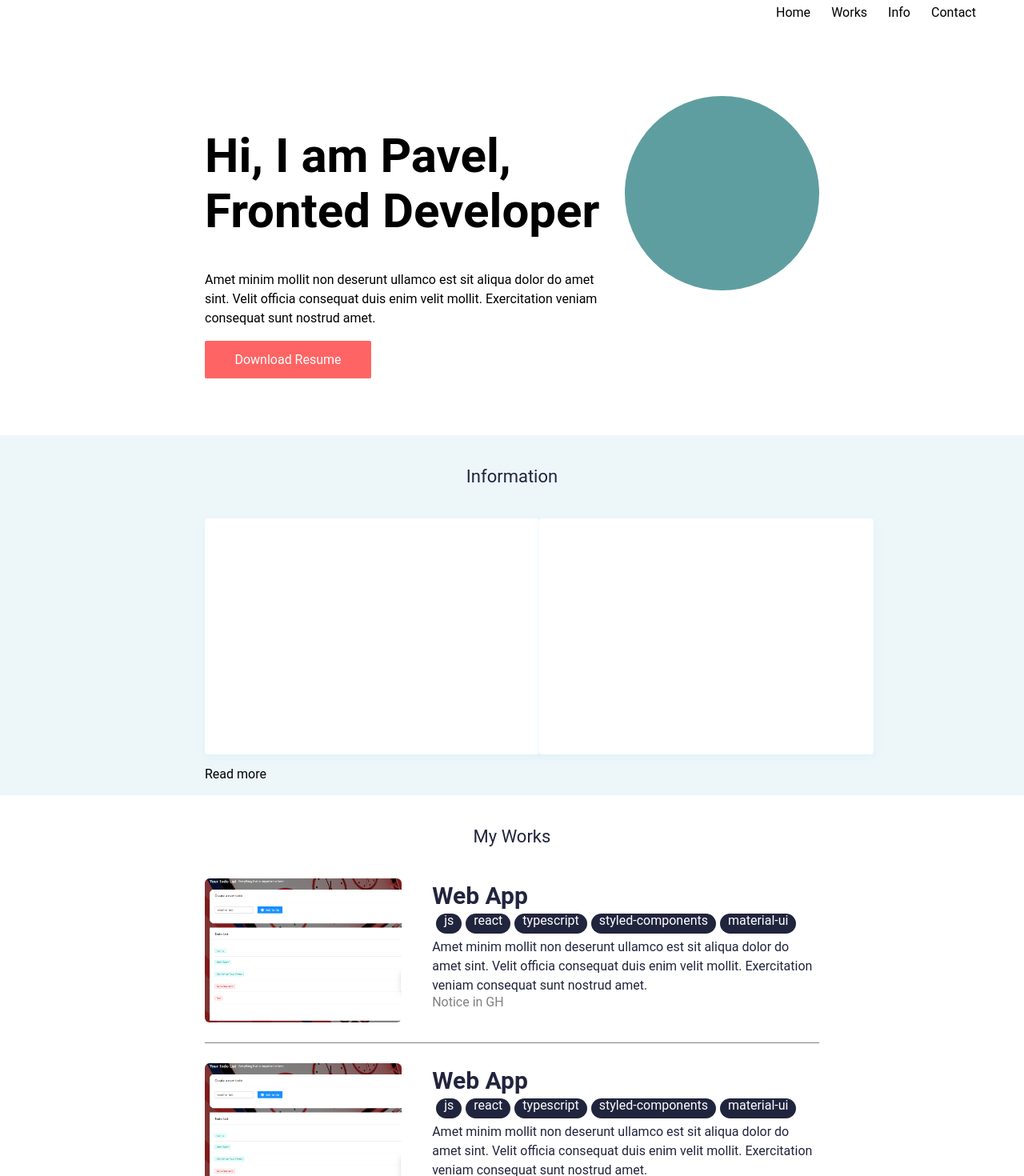
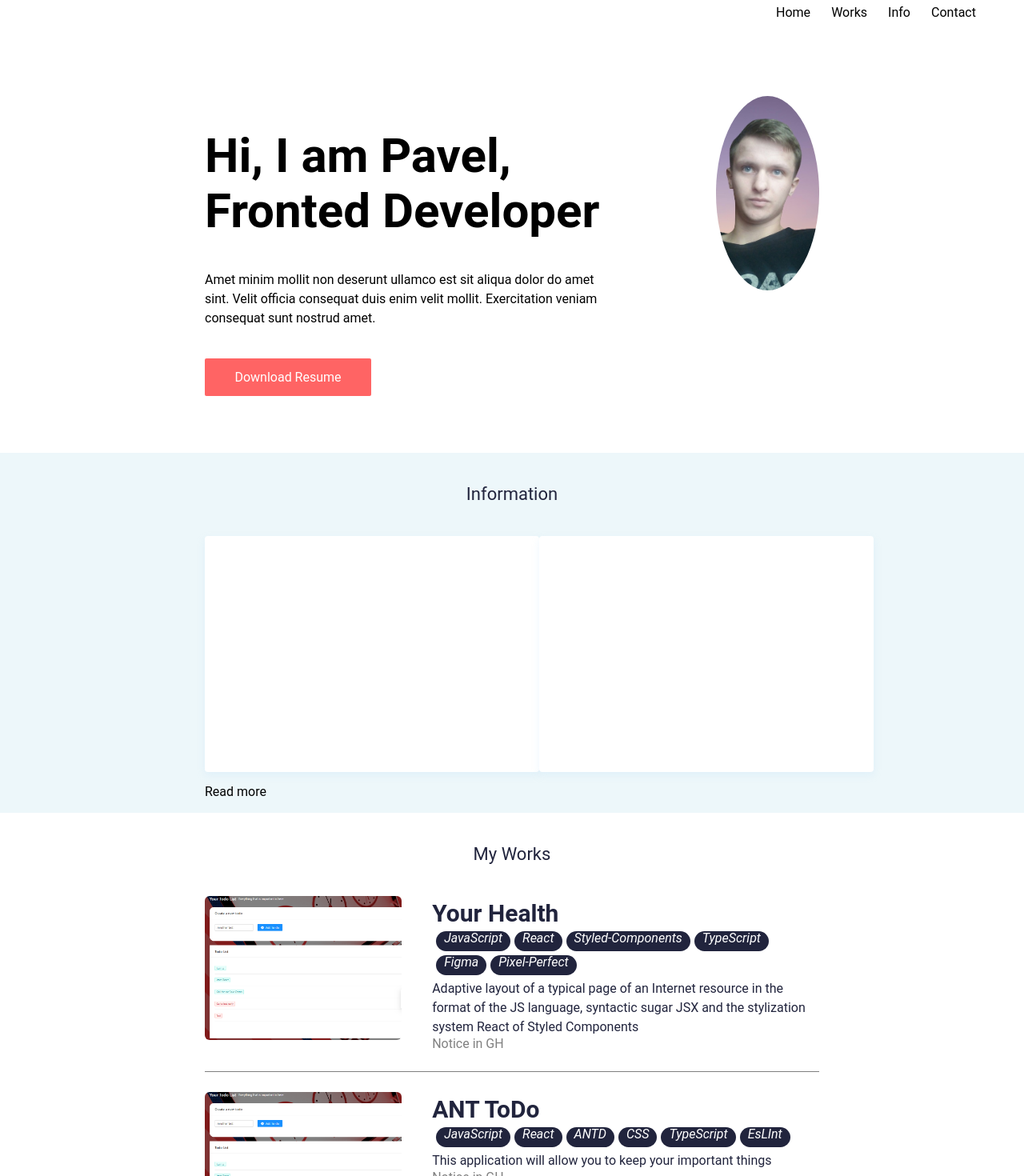
Before and after one commit to Pavel-Parkhomenko/Portfolio-Site, a React (Create React App) app: page / in a window 1280 px wide. Shown: the part 20-1490 px from the top of the page at 80% size. Built offline with nearby package versions, Linux system fonts and the light colour scheme.

Commit message:
feat: update works data

```diff
--- a/src/components/Header/styled.js
+++ b/src/components/Header/styled.js
@@ -1,14 +1,20 @@
 import styled from 'styled-components'
+import avatar from '../../assets/img/avatar.jpg'
 
 export const Container = styled.div`
   display: flex;
   flex-direction: row;
   justify-content: space-between;
+
+  @media (max-width: 568px) {
+    flex-direction: column-reverse;
+  }
 `
 
 export const Title = styled.h1`
   font-size: ${({ theme }) => theme.fontSizes[7] + 4}px;
-  width: 506px;
+  max-width: 80%;
+  width: 100%;
 `
 
 export const SubTitle = styled.p`
@@ -16,14 +22,17 @@ export const SubTitle = styled.p`
   font-weight: 400;
   font-size: ${({ theme }) => theme.fontSizes[1] + 2}px;
   line-height: 24px;
-  width: 497px;
+  max-width: 80%;
+  width: 100%;
+  margin-bottom: 38px;
 `
 
 export const Avatar = styled.div`
   border-radius: 50%;
   width: 243px;
   height: 243px;
-  background-color: cadetblue;
+  background: url(${avatar}) 50%;
+  background-size: cover;
 `
 
 export const Button = styled.button`
--- a/src/components/WorkCard/index.jsx
+++ b/src/components/WorkCard/index.jsx
@@ -8,13 +8,12 @@ import {
 export default function WorkCard({
   title,
   stack,
-  img,
   summary,
   linkGH,
 }) {
   return (
     <Container>
-      <ImgStyled img={img} />
+      <ImgStyled img={title} />
       <TextContainer>
         <Title>{ title }</Title>
         <div>
--- a/src/components/WorkCard/styled.js
+++ b/src/components/WorkCard/styled.js
@@ -37,6 +37,7 @@ export const Title = styled.h3`
 `
 
 export const StackItem = styled.div`
+  font-style: italic;
   display: inline-block;
   text-align: center;
   width: auto;
--- /dev/null
+++ b/src/mocks/datas.js
@@ -0,0 +1,7 @@
+export const headerTitle = 'Hi, I am Pavel, Fronted Developer'
+
+export const headerSubTitle = `Amet minim mollit non deserunt ullamco est sit
+  aliqua dolor do amet sint. Velit officia consequat duis enim velit mollit.
+  Exercitation veniam consequat sunt nostrud amet.`
+
+export const buttonText = 'Download Resume'
--- a/src/mocks/index.js
+++ b/src/mocks/index.js
@@ -1,50 +1,7 @@
-export const headerTitle = 'Hi, I am Pavel, Fronted Developer'
-
-export const headerSubTitle = `Amet minim mollit non deserunt ullamco est sit
-  aliqua dolor do amet sint. Velit officia consequat duis enim velit mollit.
-  Exercitation veniam consequat sunt nostrud amet.`
-
-export const buttonText = 'Download Resume'
-
-export const worksData = [
-  {
-    id: 1,
-    title: 'Web App',
-    stack: ['js', 'react', 'typescript', 'styled-components', 'material-ui'],
-    img: '../../assets/projects/todo-antd-desktop.png',
-    summary: `Amet minim mollit non deserunt ullamco est sit
-      aliqua dolor do amet sint. Velit officia consequat duis enim velit mollit.
-      Exercitation veniam consequat sunt nostrud amet.`,
-    linkGH: 'https://github.com/Pavel-Parkhomenko/Markup-Task',
-  },
-  {
-    id: 2,
-    title: 'Web App',
-    stack: ['js', 'react', 'typescript', 'styled-components', 'material-ui'],
-    img: '../../assets/projects/todo-antd-desktop.png',
-    summary: `Amet minim mollit non deserunt ullamco est sit
-      aliqua dolor do amet sint. Velit officia consequat duis enim velit mollit.
-      Exercitation veniam consequat sunt nostrud amet.`,
-    linkGH: 'https://github.com/Pavel-Parkhomenko/Markup-Task',
-  },
-  {
-    id: 3,
-    title: 'Web App',
-    stack: ['js', 'react', 'typescript', 'styled-components', 'material-ui'],
-    img: '../../assets/projects/todo-antd-desktop.png',
-    summary: `Amet minim mollit non deserunt ullamco est sit
-      aliqua dolor do amet sint. Velit officia consequat duis enim velit mollit.
-      Exercitation veniam consequat sunt nostrud amet.`,
-    linkGH: 'https://github.com/Pavel-Parkhomenko/Markup-Task',
-  },
-  {
-    id: 4,
-    title: 'Web App',
-    stack: ['js', 'react', 'typescript', 'styled-components', 'material-ui'],
-    img: '../../assets/projects/todo-antd-desktop.png',
-    summary: `Amet minim mollit non deserunt ullamco est sit
-      aliqua dolor do amet sint. Velit officia consequat duis enim velit mollit.
-      Exercitation veniam consequat sunt nostrud amet.`,
-    linkGH: 'https://github.com/Pavel-Parkhomenko/Markup-Task',
-  },
-]
+// eslint-disable-next-line import/named
+export { dataWorks } from './projects'
+export {
+  headerSubTitle,
+  headerTitle,
+  buttonText,
+} from './datas'
--- /dev/null
+++ b/src/mocks/projects.js
@@ -0,0 +1,53 @@
+// eslint-disable-next-line import/prefer-default-export
+export const dataWorks = [
+  {
+    id: 1,
+    title: 'Your Health',
+    stack: ['JavaScript', 'React', 'Styled-Components', 'TypeScript', 'Figma', 'Pixel-Perfect'],
+    summary: `Adaptive layout of a typical page of an Internet resource in the format of the JS language,
+      syntactic sugar JSX and the stylization system React of Styled Components`,
+    linkGH: 'https://pavel-parkhomenko.github.io/Markup-Task/',
+  },
+  {
+    id: 2,
+    title: 'ANT ToDo',
+    stack: ['JavaScript', 'React', 'ANTD', 'CSS', 'TypeScript', 'EsLInt'],
+    summary: 'This application will allow you to keep your important things',
+    linkGH: 'https://github.com/Pavel-Parkhomenko/ANT-ToDo',
+  },
+  {
+    id: 3,
+    title: 'Drawing Machine',
+    stack: ['React', 'Javascript', 'Formik', 'SCSS', 'react-canvas-draw'],
+    summary: 'Drawing apps with lots of brush and canvas settings',
+    linkGH: 'https://github.com/Pavel-Parkhomenko/Drawing-Machine',
+  },
+  {
+    id: 4,
+    title: 'Weather App',
+    stack: ['JavaScript', 'TypeScript', 'React', 'Styled-Components', 'Craco', 'Redux/Thunk/Persist',
+      'React-Select', 'react-google-calendar-api', 'Normalize', 'EsLint/Prettier'],
+    summary: `An application that displays the weather in populated areas with
+      additional visualization. At the first stage, the user's
+      location is determined automatically.`,
+    linkGH: 'https://github.com/Pavel-Parkhomenko/Weather-API',
+  },
+  {
+    id: 5,
+    title: 'Weather App',
+    stack: ['JavaScript', 'TypeScript', 'React', 'Styled-Components',
+      'EsLint/Prettier', 'NPM', 'Rollup', 'StoryBook'],
+    summary: `AToast Javascript library, for presenting non-blocking notifications.
+      It is extensible and customizable`,
+    linkGH: 'https://github.com/Pavel-Parkhomenko/Toast-Lib',
+  },
+  {
+    id: 6,
+    title: 'Expression Calculator',
+    stack: ['JavaScript', 'React', 'Styled-Components', 'Redux Toolkit',
+      'EsLint/Prettier', 'Yarn', 'Webpack'],
+    summary: `The application provides basic arithmetic operations,
+      an expression builder and a complete history of all expressions.`,
+    linkGH: 'https://github.com/Pavel-Parkhomenko/Expression-Calculator',
+  },
+]
--- a/src/pages/Home/index.jsx
+++ b/src/pages/Home/index.jsx
@@ -6,7 +6,7 @@ import {
 } from './styled'
 import Navigation from '../../components/Navigation'
 import InfoCard from '../../components/InfoCard'
-import { worksData } from '../../mocks/index'
+import { dataWorks } from '../../mocks/index'
 import WorkCard from '../../components/WorkCard'
 import Footer from '../../components/Footer'
 
@@ -27,7 +27,7 @@ export default function Home() {
       </ContainerInfo>
       <ContainerWorks>
         <TitleContainer>My Works</TitleContainer>
-        { worksData.slice(0, 3).map(({
+        { dataWorks.slice(0, 3).map(({
           id, title, stack, img, summary, linkGH,
         }) => (
           <WorkCard
--- a/src/pages/Home/styled.js
+++ b/src/pages/Home/styled.js
@@ -2,6 +2,13 @@ import styled from 'styled-components'
 
 const paddLeft = '20%'
 const paddRight = '20%'
+
+const mediaMobile = `
+  @media (max-width: 668px){
+      padding-left: 5%;
+      padding-right: 5%;
+  }
+`
 
 export const Container = styled.div`
   //display: flex;
@@ -14,6 +21,7 @@ export const ContainerHeader = styled.div`
   padding-left: ${paddLeft};
   padding-right: ${paddRight};
   margin-bottom: 71px;
+  ${mediaMobile}
 `
 
 export const ContainerInfo = styled.div`
@@ -22,11 +30,13 @@ export const ContainerInfo = styled.div`
   padding-left: ${paddLeft};
   padding-right: ${paddRight};
   background-color: #EDF7FA;
+  ${mediaMobile}
 `
 
 export const ContainerWorks = styled.div`
   padding-left: ${paddLeft};
   padding-right: ${paddRight};
+  ${mediaMobile}
 `
 
 export const TitleContainer = styled.p`
@@ -42,4 +52,8 @@ export const ContainerCardInfo = styled.div`
   display: flex;
   flex-direction: row;
   justify-content: space-between;
+
+  @media (max-width: 568px) {
+    flex-direction: column;
+  }
 `
```
